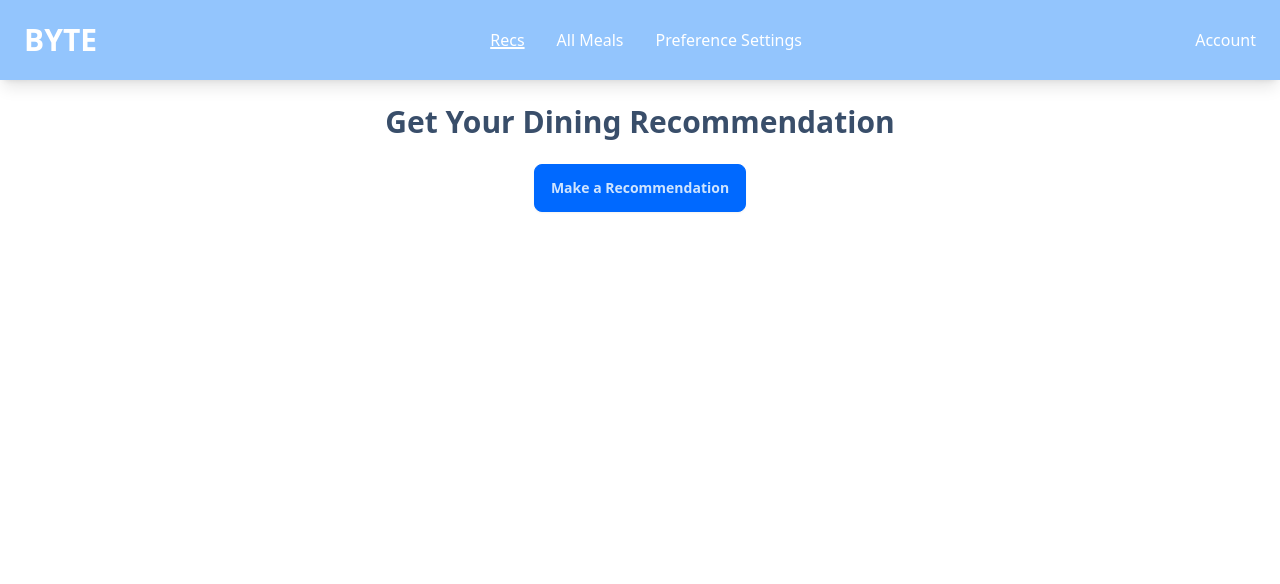
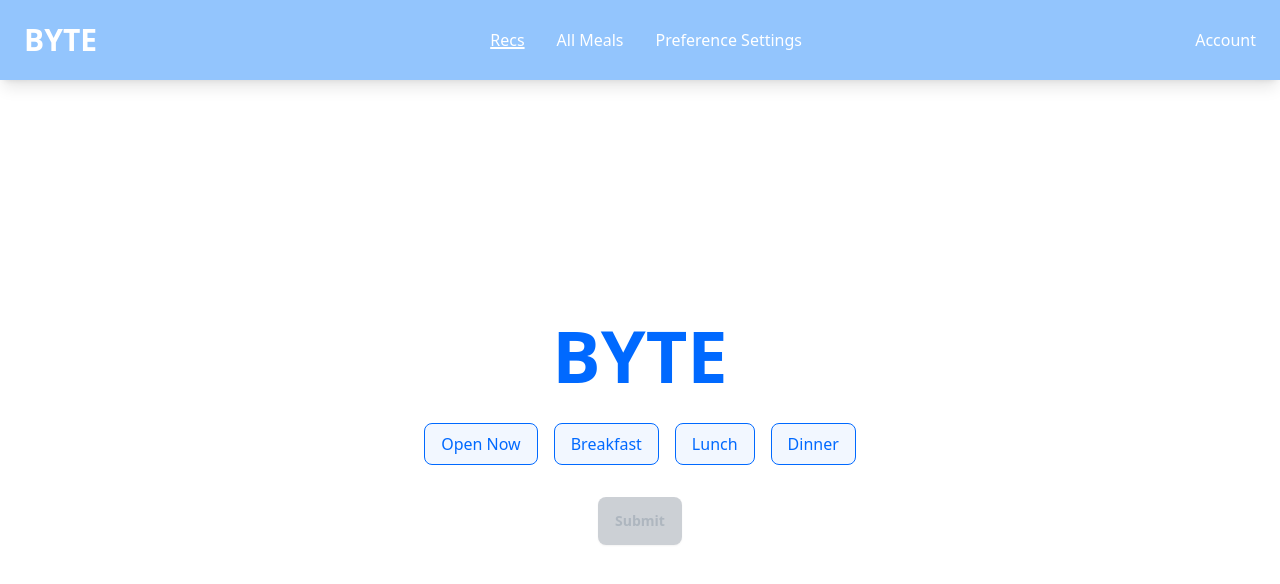
Before and after one commit to jaketng/btye-ui, a React (Vite) app: page /recommendations in a window 1280 px wide. Shown: the top 584 px of the page. Built offline with nearby package versions, Linux system fonts and the light colour scheme.

Commit message:
recs page almost there. need to change colors

```diff
--- a/src/App.jsx
+++ b/src/App.jsx
@@ -3,7 +3,7 @@ import { BrowserRouter as Router, Routes, Route } from "react-router-dom";
 import DiningHallsPage from "./pages/DiningHallsPage";
 import PreferencesPage from "./pages/PreferencesPage";
 import UserSettingsPage from "./pages/UserSettingsPage";
-import RecommendationsPage from "./pages/RecommendationsPage";
+import RecsPage from "./pages/RecsPage";
 import Navbar from "./components/Navbar";
 
 function App() {
@@ -16,7 +16,7 @@ function App() {
             <Route path="/dining-halls" element={<DiningHallsPage />} />
             <Route path="/preferences" element={<PreferencesPage />} />
             <Route path="/user-settings" element={<UserSettingsPage />} />
-            <Route path="/recommendations" element={<RecommendationsPage />} />
+            <Route path="/recommendations" element={<RecsPage />} />
           </Routes>
         </main>
       </div>
--- /dev/null
+++ b/src/components/RecommendedDiningHall.jsx
@@ -0,0 +1,19 @@
+import React from "react";
+import MealOption from "./MealOption";
+
+function RecommendedDiningHall({ name, mealOptions }) {
+  return (
+    <div className="card bg-base-100 shadow-md w-full max-w-4xl mx-auto">
+      <div className="card-header text-center p-4">
+        <h2 className="text-3xl font-bold">{name}</h2>
+      </div>
+      <div className="card-body p-6">
+        {mealOptions.map((meal, index) => (
+          <MealOption key={index} {...meal} />
+        ))}
+      </div>
+    </div>
+  );
+}
+
+export default RecommendedDiningHall;
--- a/src/pages/RecommendationsPage.jsx
+++ /dev/null
@@ -1,45 +0,0 @@
-import React, { useState } from "react";
-import DiningHall from "../components/DiningHall";
-
-function RecommendationsPage() {
-  // State to track whether a recommendation has been made
-  const [hasRec, setHasRec] = useState(false);
-
-  // Dummy data for the recommended dining hall
-  const recommendedDiningHall = {
-    name: "John Jay",
-    mealOptions: [
-      { stationName: "Grill", foodName: "Grilled Chicken", rating: 4 },
-      { stationName: "Main Line", foodName: "Mashed Potatoes", rating: 3 },
-      { stationName: "Action Station", foodName: "Stir Fry", rating: 5 },
-    ],
-  };
-
-  return (
-    <div className="container mx-auto px-6 py-6">
-      {/* Stage 1: Before the Recommendation */}
-      {!hasRec && (
-        <div className="flex flex-col items-center justify-center space-y-6">
-          <h1 className="text-3xl font-bold text-center">
-            Get Your Dining Recommendation
-          </h1>
-          <button className="btn btn-primary" onClick={() => setHasRec(true)}>
-            Make a Recommendation
-          </button>
-        </div>
-      )}
-
-      {/* Stage 2: After the Recommendation */}
-      {hasRec && (
-        <div className="flex justify-center">
-          <DiningHall
-            name={recommendedDiningHall.name}
-            mealOptions={recommendedDiningHall.mealOptions}
-          />
-        </div>
-      )}
-    </div>
-  );
-}
-
-export default RecommendationsPage;
--- /dev/null
+++ b/src/pages/RecsPage.jsx
@@ -0,0 +1,84 @@
+import React, { useState } from "react";
+import RecommendedDiningHall from "../components/RecommendedDiningHall";
+
+function RecsPage() {
+  // State to track the recommendation and selected filter
+  const [hasRec, setHasRec] = useState(false);
+  const [selectedFilter, setSelectedFilter] = useState("");
+
+  // Dummy data for the recommended dining hall
+  const recommendedDiningHall = {
+    name: "John Jay",
+    mealOptions: [
+      { stationName: "Grill", foodName: "Grilled Chicken", rating: 4 },
+      { stationName: "Main Line", foodName: "Mashed Potatoes", rating: 3 },
+      { stationName: "Action Station", foodName: "Stir Fry", rating: 5 },
+    ],
+  };
+
+  // Handle option selection
+  const handleOptionClick = (filter) => {
+    setSelectedFilter(filter);
+  };
+
+  // Handle submit button click
+  const handleSubmit = () => {
+    if (selectedFilter) setHasRec(true);
+  };
+
+  return (
+    <div className="container mx-auto px-6 py-12 flex min-h-[calc(100vh-6rem)] items-center justify-center">
+      {/* Stage 1: Before the Recommendation */}
+      {!hasRec && (
+        <div className="text-center space-y-8 w-full max-w-lg">
+          {/* BYTE name */}
+          <h1 className="text-7xl font-extrabold text-primary">BYTE</h1>
+
+          {/* Filter Options */}
+          <div className="flex justify-center space-x-4">
+            {["Open Now", "Breakfast", "Lunch", "Dinner"].map((filter) => (
+              <div
+                key={filter}
+                className={`cursor-pointer px-4 py-2 border border-primary rounded-lg ${
+                  selectedFilter === filter
+                    ? "bg-primary text-white"
+                    : "bg-base-200 text-primary"
+                }`}
+                onClick={() => handleOptionClick(filter)}
+              >
+                {filter}
+              </div>
+            ))}
+          </div>
+
+          {/* Submit Button */}
+          <button
+            className="btn bg-primary border-primary hover:bg-primary-focus hover:border-primary-focus text-white"
+            onClick={handleSubmit}
+            disabled={!selectedFilter}
+          >
+            Submit
+          </button>
+        </div>
+      )}
+
+      {/* Stage 2: After the Recommendation */}
+      {hasRec && (
+        <div className="space-y-6 w-full max-w-4xl">
+          {/* Recommendation Heading */}
+          <h2 className="text-3xl font-bold text-gray-700">
+            Based on our Machine Learning Algorithm, we recommend...
+          </h2>
+
+          {/* Recommended Dining Hall */}
+          <RecommendedDiningHall
+            name={recommendedDiningHall.name}
+            mealOptions={recommendedDiningHall.mealOptions}
+          />
+        </div>
+      )}
+    </div>
+  );
+}
+
+export default RecsPage;
```
